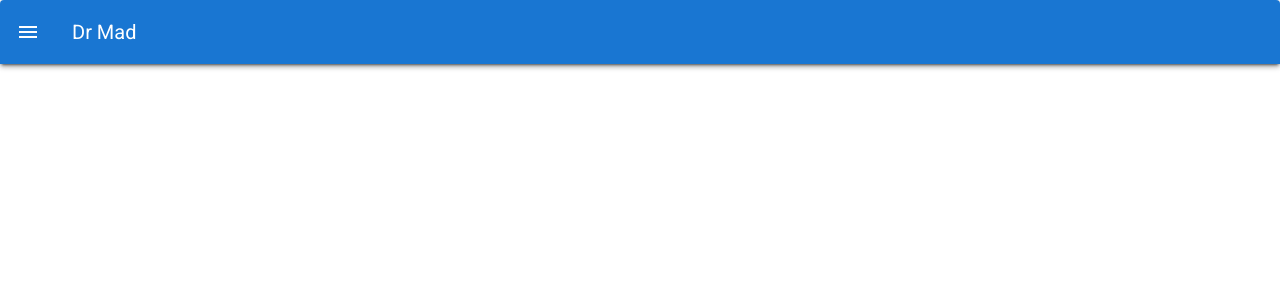
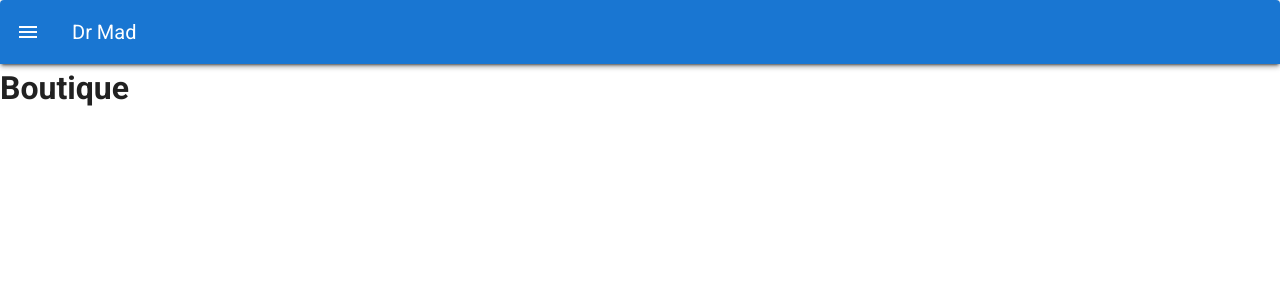
Before and after one commit to ImmerAlex/dr_mad_vuetify, a Vue app: page /shop in a window 1280 px wide. Shown: the top 300 px of the page. Built offline with nearby package versions, Linux system fonts and the light colour scheme.

Commit message:
début de router

```diff
--- a/src/App.vue
+++ b/src/App.vue
@@ -3,7 +3,7 @@
     <NavBar/>
 
     <v-main>
-      <router-view/>
+      <router-view />
     </v-main>
   </v-app>
 </template>
--- a/src/components/CardColor.vue
+++ b/src/components/CardColor.vue
@@ -70,7 +70,7 @@
     name: "CardColor",
     data: () => ({
       variants: ['elevated', 'flat', 'tonal', 'outlined'],
-      color: 'indigo'
+      color: 'indigo',
     }),
   }
 </script>
--- a/src/router/index.js
+++ b/src/router/index.js
@@ -2,7 +2,8 @@ import Vue from 'vue'
 import VueRouter from 'vue-router'
 
 import HomeView from '../views/HomeView.vue'
-import AboutView from '../views/AboutView.vue'
+import ShopView from '@/views/ShopView.vue'
+import CardExemple from '@/components/CardExemple'
 
 Vue.use(VueRouter)
 
@@ -13,10 +14,20 @@ const routes = [
     component: HomeView
   },
   {
-    path: '/about',
-    name: 'about',
-    component: AboutView
+    path: '/shop',
+    name: 'shopmain',
+    component: ShopView,
+    children: [
+      {
+       path: 'home',
+        name: 'shophome',
+        components:{
+            center: CardExemple,
+        }
+      },
+    ]
   }
+
 ]
 
 const router = new VueRouter({
--- /dev/null
+++ b/src/views/ShopView.vue
@@ -0,0 +1,13 @@
+<template>
+  <div>
+    <h1>Boutique</h1>
+    <router-view name="center" />
+  </div>
+</template>
+
+<script>
+
+export default {
+  name: "ShopView",
+}
+</script>
```
